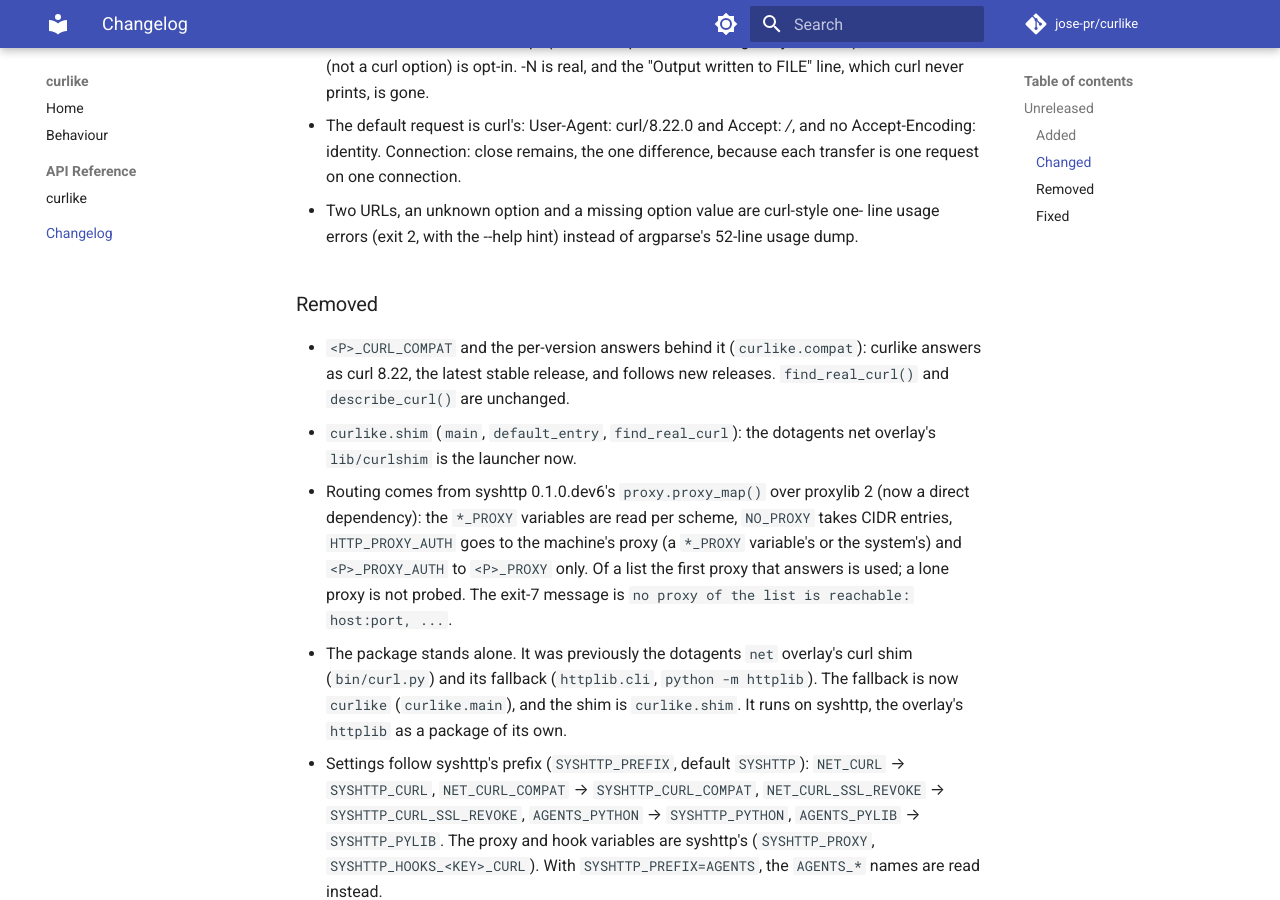
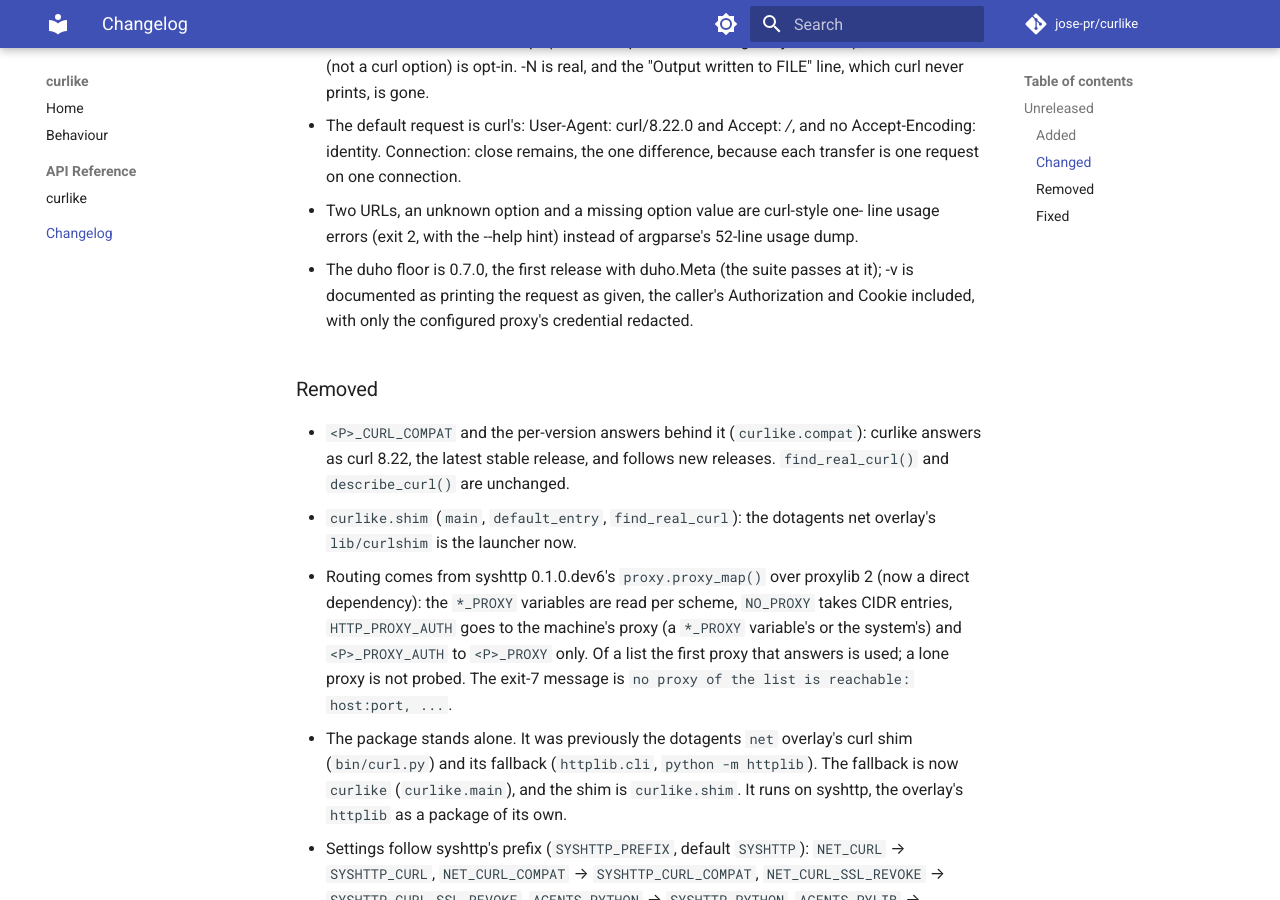
Before and after one commit to jose-pr/curlike, an MkDocs documentation site: the page built from docs/changelog.md, in a window 1280 px wide and 900 px high, scrolled down 1062 px. Built offline with MkDocs 1.6.1 and Material for MkDocs 9.7.7, drawn with Linux system fonts in a browser that asks for light colours; comment, search, counter and statistics services are not loaded.

Commit message:
docs: -v and credentials, the duho floor with its reason; version 0.1.0.dev15

```diff
--- a/CHANGELOG.md
+++ b/CHANGELOG.md
@@ -50,6 +50,11 @@ and this project adheres to [Semantic Versioning](https://semver.org/).
 - Two URLs, an unknown option and a missing option value are curl-style one-
   line usage errors (exit 2, with the --help hint) instead of argparse's
   52-line usage dump.
+
+- The duho floor is 0.7.0, the first release with duho.Meta (the suite passes
+  at it); -v is documented as printing the request as given, the caller's
+  Authorization and Cookie included, with only the configured proxy's
+  credential redacted.
 
 ### Removed
 
--- a/pyproject.toml
+++ b/pyproject.toml
@@ -5,7 +5,7 @@ build-backend = "hatchling.build"
 
 [project]
 name = "curlike"
-version = "0.1.0.dev14"
+version = "0.1.0.dev15"
 authors = [{ name = "jose-pr", email = "jose-pr@coqui.dev" }]
 description = "A drop-in curl: the real curl when there is one, with syshttp's proxy and hooks applied, else a curl-compatible command over the standard library"
 readme = "README.md"
@@ -32,8 +32,8 @@ dependencies = [
     "syshttp>=0.1.0.dev14,<0.2",
     # Proxy entries, lookup, Probed and BypassRules (routing.py).
     "proxylib>=2.0.2,<3",
-    # duho.Meta replaced duho.NS in 0.7.
-    "duho>=0.7.4,<0.8",
+    # 0.7.0 is the first release with duho.Meta (it replaced duho.NS); the suite passes at it.
+    "duho>=0.7.0,<0.8",
 ]
 
 [project.optional-dependencies]
```
Also changed, not shown: docs/behaviour.md (+2 -1 lines), src/curlike/AGENTS.md (+2 -1 lines), 2 other files.
